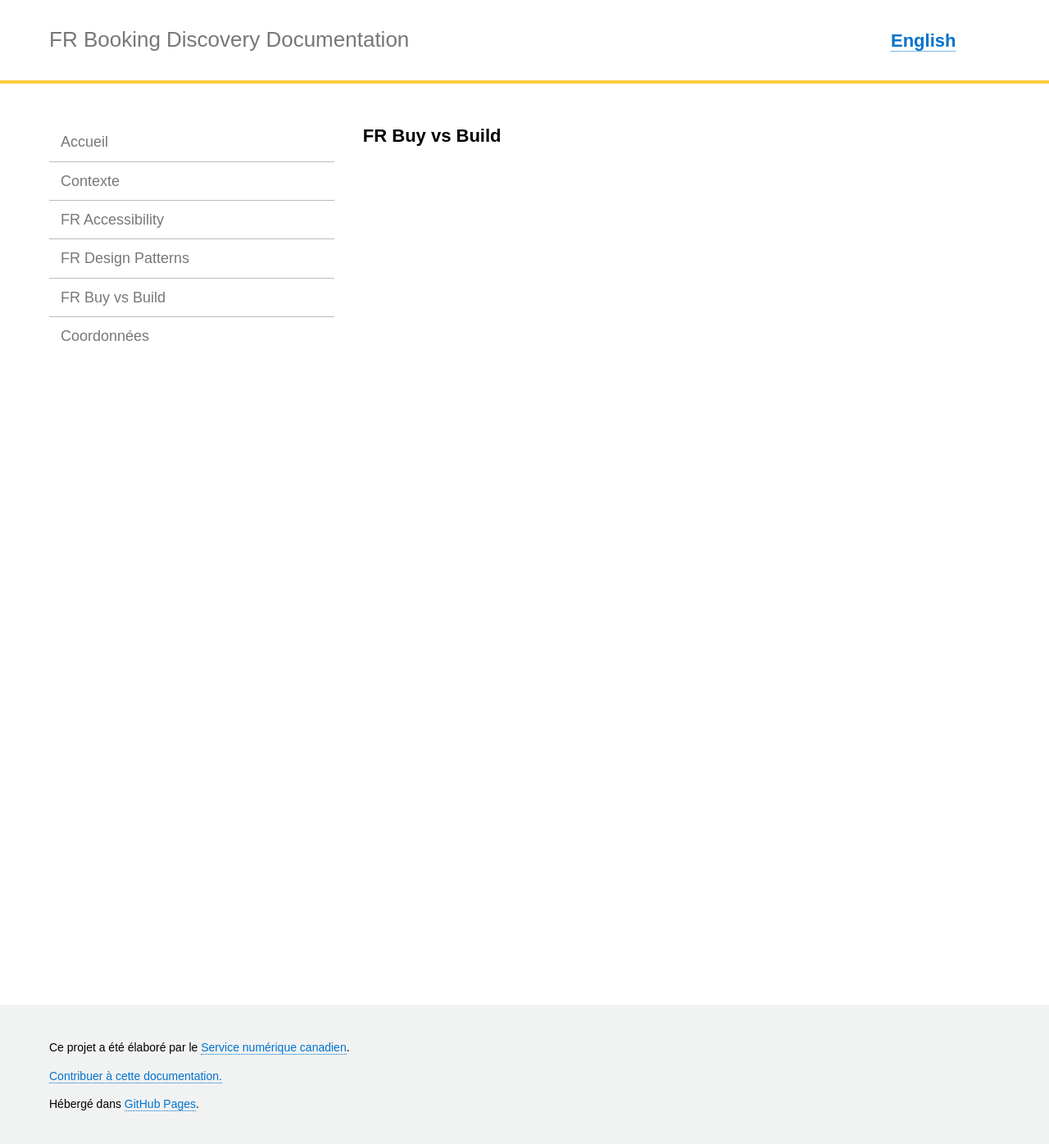
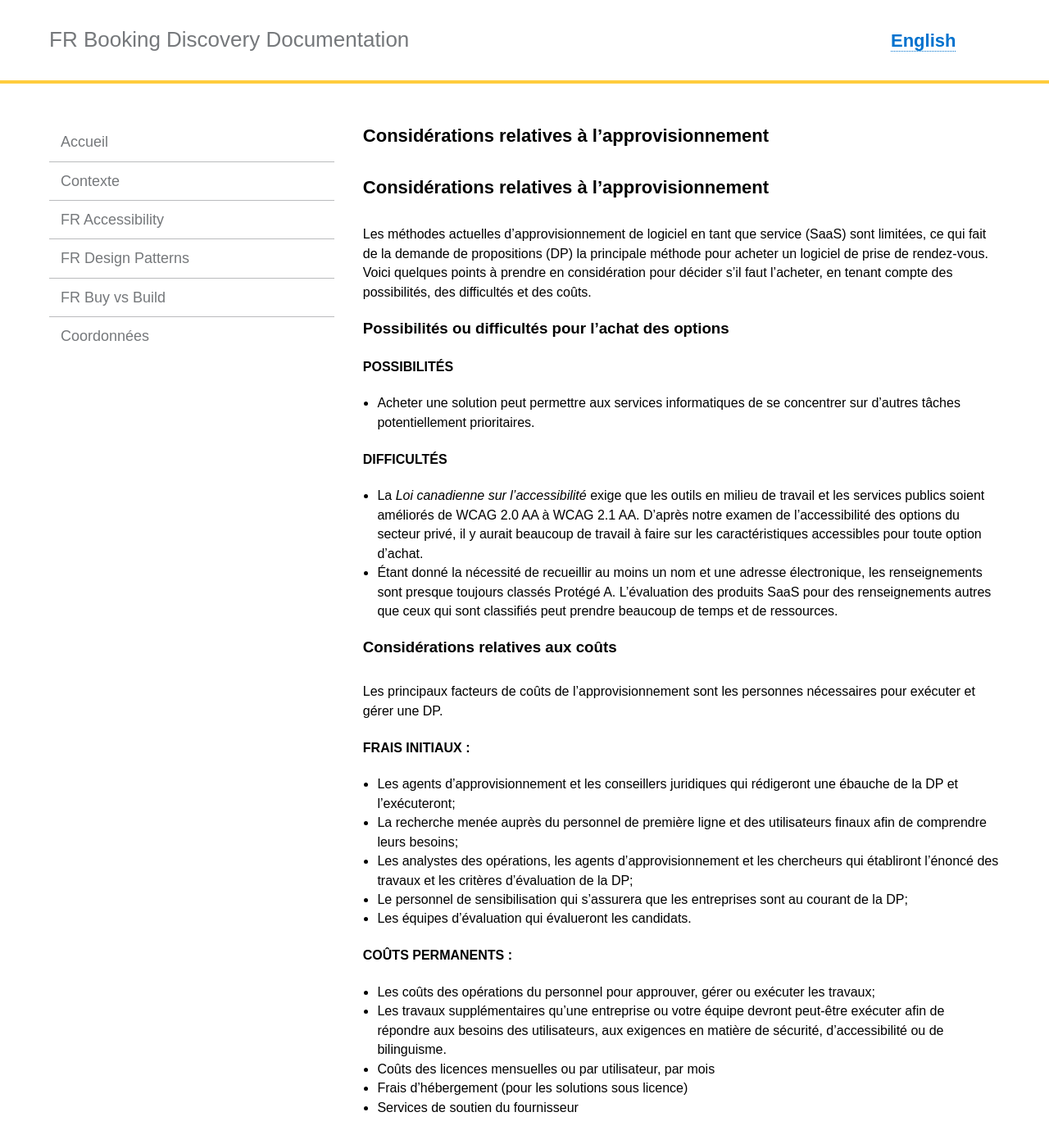
Before and after one commit to cds-snc/booking-documentation, a Jekyll site: the page built from _pages/fr/fr-buy-vs-build.md, in a window 1280 px wide and 1400 px high. Shown: the top 1396 px of the window at 82% size. Built offline with Jekyll 4.4.1, drawn with Linux system fonts in a browser that asks for light colours.

Commit message:
FR update - Considérations relatives à l’approvisionnement
No additional content required

```diff
--- a/_pages/fr/fr-buy-vs-build.md
+++ b/_pages/fr/fr-buy-vs-build.md
@@ -1,7 +1,36 @@
 ---
 layout: page
-title:  "FR Buy vs Build"
+title:  "Considérations relatives à l’approvisionnement"
 lang: fr
-permalink: "/fr-buy-vs-build/"
+permalink: "/lapprovisionnement/"
 trans_url: "/buy-vs-build/"
 ---
+
+## Considérations relatives à l’approvisionnement
+
+Les méthodes actuelles d’approvisionnement de logiciel en tant que service (SaaS) sont limitées, ce qui fait de la demande de propositions (DP) la principale méthode pour acheter un logiciel de prise de rendez-vous. Voici quelques points à prendre en considération pour décider s’il faut l’acheter, en tenant compte des possibilités, des difficultés et des coûts.
+
+### Possibilités ou difficultés pour l’achat des options
+#### Possibilités
+- Acheter une solution peut permettre aux services informatiques de se concentrer sur d’autres tâches potentiellement prioritaires.
+
+#### Difficultés
+- La *Loi canadienne sur l’accessibilité* exige que les outils en milieu de travail et les services publics soient améliorés de WCAG 2.0 AA à WCAG 2.1 AA. D’après notre examen de l’accessibilité des options du secteur privé, il y aurait beaucoup de travail à faire sur les caractéristiques accessibles pour toute option d’achat.
+- Étant donné la nécessité de recueillir au moins un nom et une adresse électronique, les renseignements sont presque toujours classés Protégé A. L’évaluation des produits SaaS pour des renseignements autres que ceux qui sont classifiés peut prendre beaucoup de temps et de ressources.
+
+### Considérations relatives aux coûts
+Les principaux facteurs de coûts de l’approvisionnement sont les personnes nécessaires pour exécuter et gérer une DP.
+
+#### Frais initiaux :
+- Les agents d’approvisionnement et les conseillers juridiques qui rédigeront une ébauche de la DP et l’exécuteront;
+- La recherche menée auprès du personnel de première ligne et des utilisateurs finaux afin de comprendre leurs besoins;
+- Les analystes des opérations, les agents d’approvisionnement et les chercheurs qui établiront l’énoncé des travaux et les critères d’évaluation de la DP;
+- Le personnel de sensibilisation qui s’assurera que les entreprises sont au courant de la DP;
+- Les équipes d’évaluation qui évalueront les candidats.
+
+#### Coûts permanents :
+- Les coûts des opérations du personnel pour approuver, gérer ou exécuter les travaux;
+- Les travaux supplémentaires qu’une entreprise ou votre équipe devront peut-être exécuter afin de répondre aux besoins des utilisateurs, aux exigences en matière de sécurité, d’accessibilité ou de bilinguisme.
+- Coûts des licences mensuelles ou par utilisateur, par mois
+- Frais d’hébergement (pour les solutions sous licence)
+- Services de soutien du fournisseur
```
